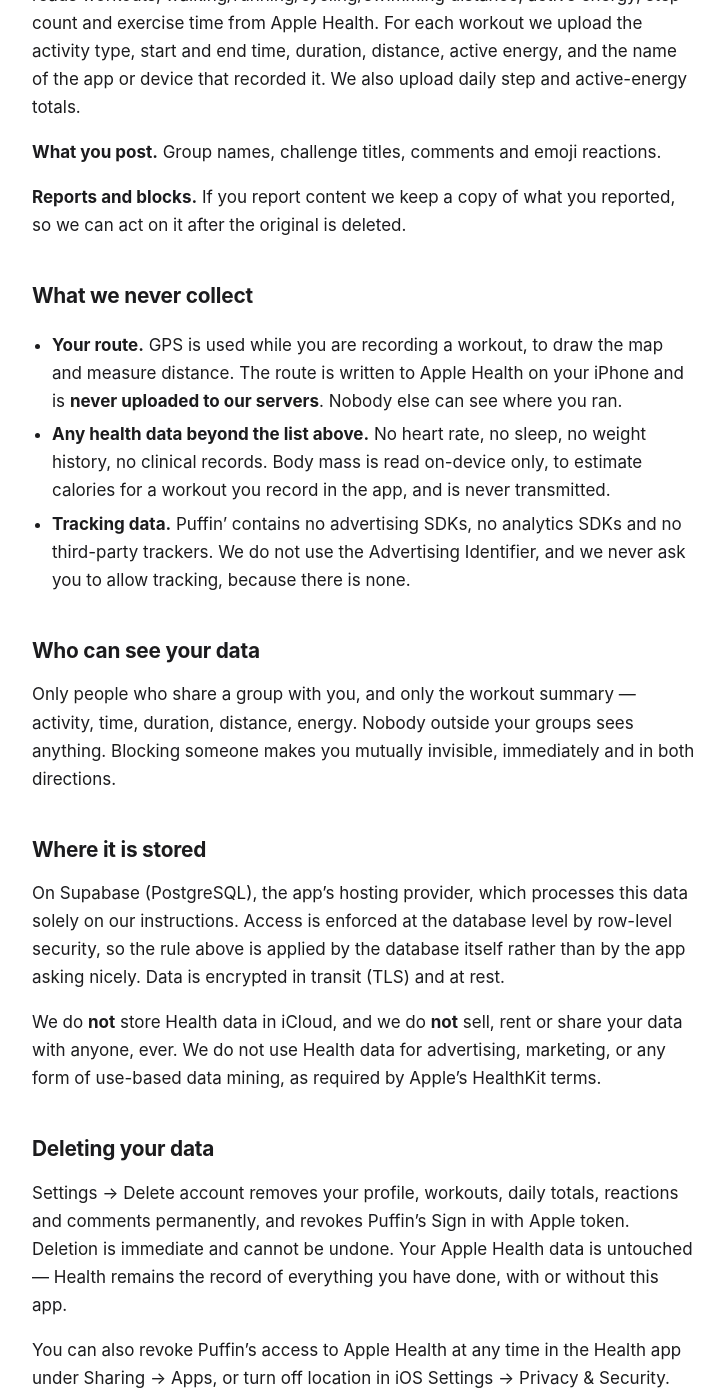
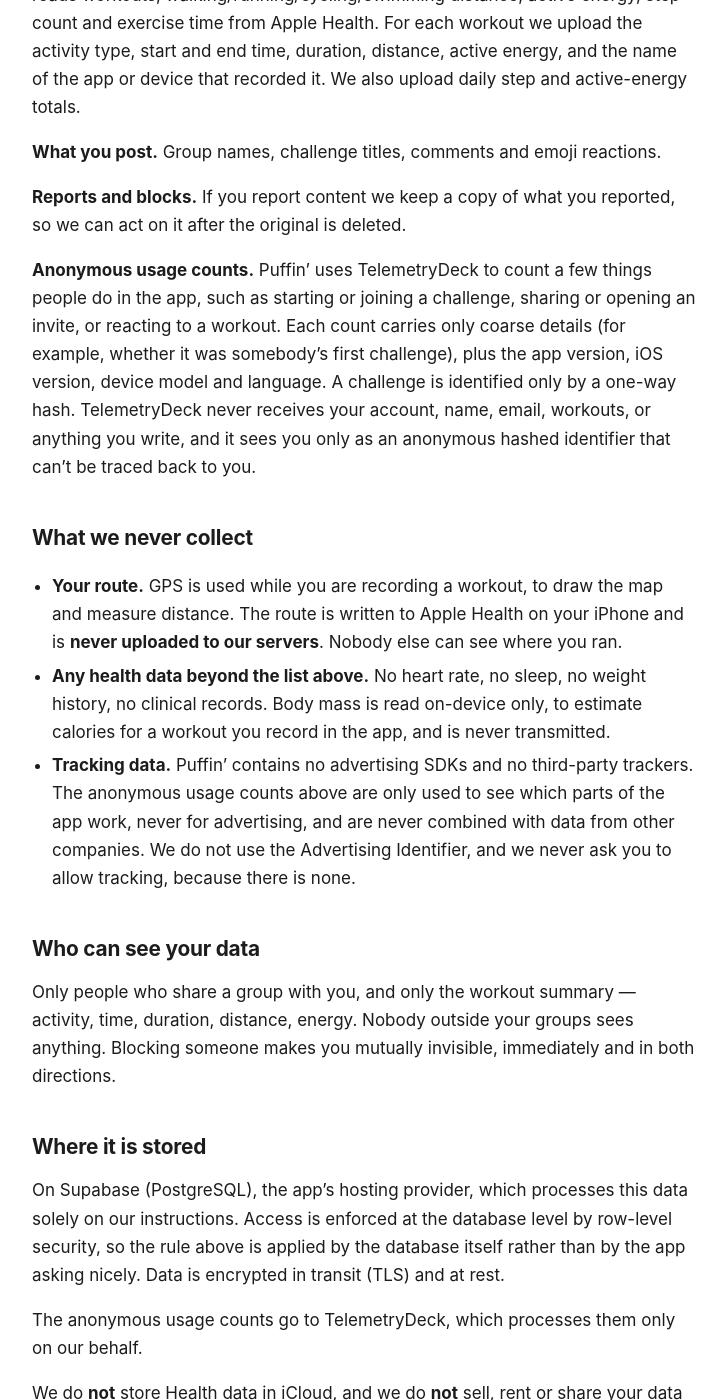
Before and after one commit to Lukevz/Lukevz.github.io, a Jekyll site: the page built from privacy-policy.md, in a window 1280 px wide and 1400 px high, scrolled down 553 px. Shown: the whole window, without its empty margins (276-1002 px from the left). Built offline with Jekyll 4.4.1, drawn with Linux system fonts in a browser that asks for light colours; some of the changed text lies outside the part shown.

Commit message:
Say what TelemetryDeck counts, now that Puffin' 1.4.1 sends it
Co-Authored-By: Claude Opus 5.5 <noreply@anthropic.com>

```diff
--- a/privacy-policy.md
+++ b/privacy-policy.md
@@ -29,6 +29,15 @@ app or device that recorded it. We also upload daily step and active-energy tota
 **Reports and blocks.** If you report content we keep a copy of what you reported,
 so we can act on it after the original is deleted.
 
+**Anonymous usage counts.** Puffin' uses TelemetryDeck to count a few things people
+do in the app, such as starting or joining a challenge, sharing or opening an
+invite, or reacting to a workout. Each count carries only coarse details (for
+example, whether it was somebody's first challenge), plus the app version, iOS
+version, device model and language. A challenge is identified only by a one-way
+hash. TelemetryDeck never receives your account, name, email, workouts, or anything
+you write, and it sees you only as an anonymous hashed identifier that can't be
+traced back to you.
+
 ## What we never collect
 
 - **Your route.** GPS is used while you are recording a workout, to draw the map
@@ -37,9 +46,11 @@ so we can act on it after the original is deleted.
 - **Any health data beyond the list above.** No heart rate, no sleep, no weight
   history, no clinical records. Body mass is read on-device only, to estimate
   calories for a workout you record in the app, and is never transmitted.
-- **Tracking data.** Puffin' contains no advertising SDKs, no analytics SDKs and
-  no third-party trackers. We do not use the Advertising Identifier, and we never
-  ask you to allow tracking, because there is none.
+- **Tracking data.** Puffin' contains no advertising SDKs and no third-party
+  trackers. The anonymous usage counts above are only used to see which parts of
+  the app work, never for advertising, and are never combined with data from
+  other companies. We do not use the Advertising Identifier, and we never ask you
+  to allow tracking, because there is none.
 
 ## Who can see your data
 
@@ -53,6 +64,9 @@ On Supabase (PostgreSQL), the app's hosting provider, which processes this data
 solely on our instructions. Access is enforced at the database level by row-level
 security, so the rule above is applied by the database itself rather than by the
 app asking nicely. Data is encrypted in transit (TLS) and at rest.
+
+The anonymous usage counts go to TelemetryDeck, which processes them only on our
+behalf.
 
 We do **not** store Health data in iCloud, and we do **not** sell, rent or share
 your data with anyone, ever. We do not use Health data for advertising, marketing,
```
Also changed, not shown: other parts of privacy-policy.md (+1 -1 lines).
